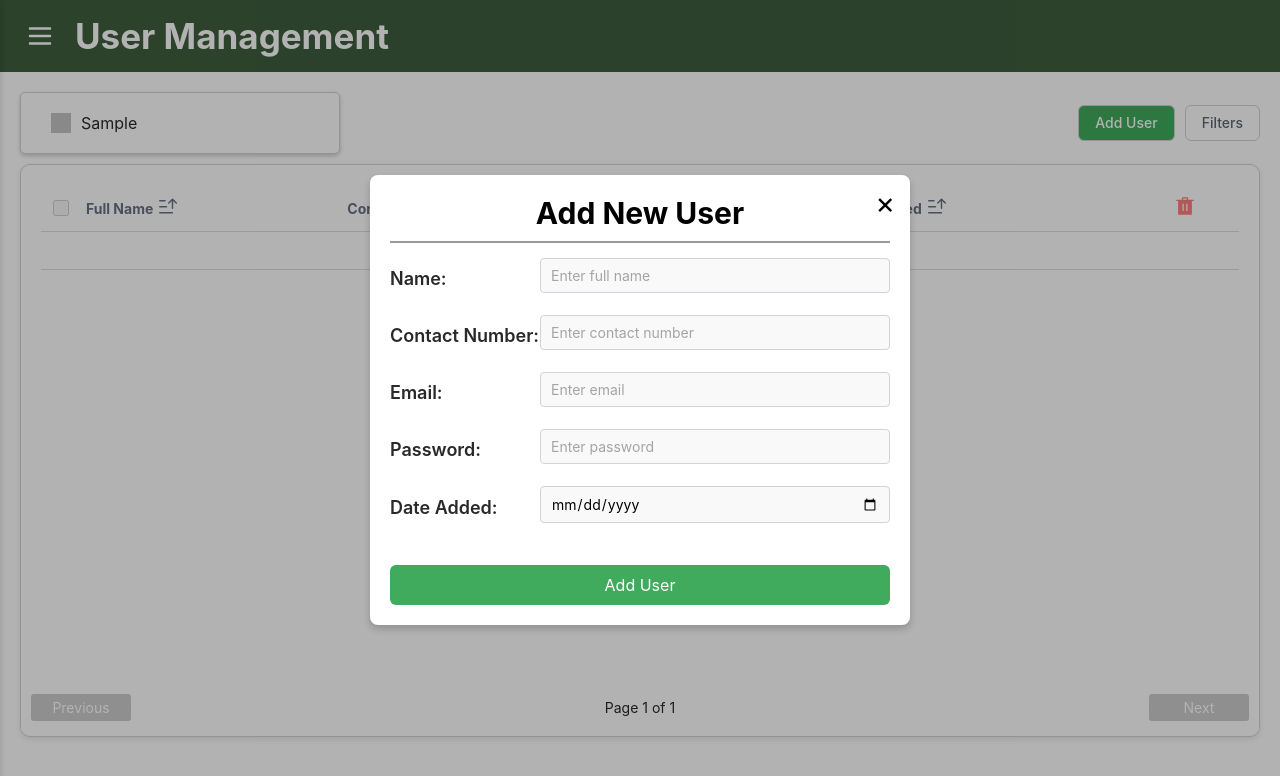
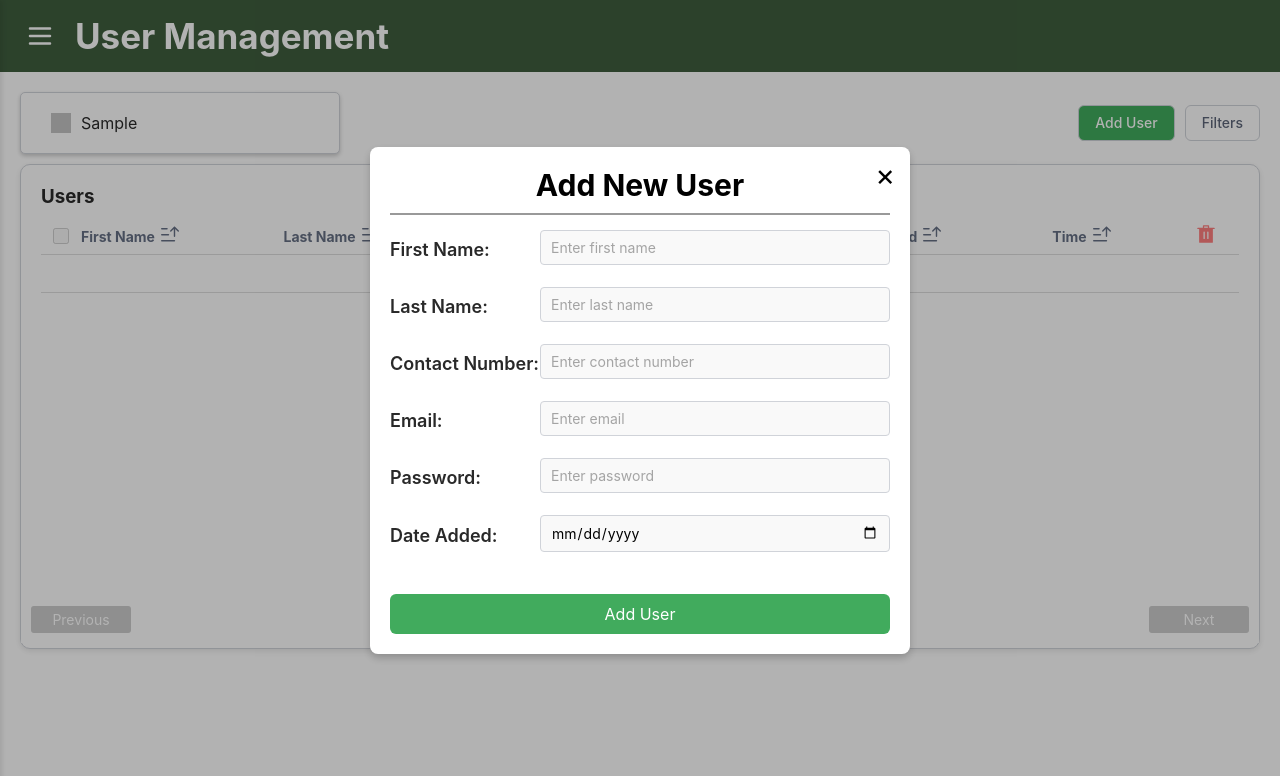
Before and after one commit to Shiverooo/OJT-PoS, a React (Create React App) app in the folder client/: page /admin/user-management in a window 1280 px wide. Both pictures are taken after typing "Sample" into the empty fields and a click on the button "Add User". Shown: the top 776 px of the page. Built offline with nearby package versions, Linux system fonts and the light colour scheme; grey boxes are pictures that could not be loaded.

Commit message:
added first&last name and time

```diff
--- a/client/src/components/admin/user-management/addusersmodal.tsx
+++ b/client/src/components/admin/user-management/addusersmodal.tsx
@@ -8,7 +8,8 @@ interface AddUsersModalProps {
 }
 
 interface User {
-  fullName: string;
+  firstName: string;
+  lastName: string;
   contact: string;
   email: string;
   password: string;
@@ -20,7 +21,8 @@ const AddUsersModal: React.FC<AddUsersModalProps> = ({
   onClose,
   onAddUser,
 }) => {
-  const [fullName, setFullName] = useState("");
+  const [firstName, setFirstName] = useState("");
+  const [lastName, setLastName] = useState("");
   const [contact, setContact] = useState("");
   const [email, setEmail] = useState("");
   const [password, setPassword] = useState("");
@@ -39,7 +41,8 @@ const AddUsersModal: React.FC<AddUsersModalProps> = ({
   }, [isOpen, onClose]);
 
   const resetForm = () => {
-    setFullName("");
+    setFirstName("");
+    setLastName("");
     setContact("");
     setEmail("");
     setPassword("");
@@ -49,12 +52,13 @@ const AddUsersModal: React.FC<AddUsersModalProps> = ({
   const handleSubmit = (e: React.FormEvent) => {
     e.preventDefault();
 
-    if (!fullName || !contact || !email || !password || !dateAdded) {
+    if (!firstName || !lastName || !contact || !email || !password || !dateAdded) {
       return;
     }
 
     const newUser: User = {
-      fullName,
+      firstName,
+      lastName,
       contact,
       email,
       password,
@@ -86,17 +90,34 @@ const AddUsersModal: React.FC<AddUsersModalProps> = ({
         <div className="between-line"></div>
         <form className="user-form" onSubmit={handleSubmit}>
           <div className="user-form-row">
-            <label>Name:</label>
+            <label>First Name:</label>
             <input
               type="text"
-              placeholder="Enter full name"
-              value={fullName}
+              placeholder="Enter first name"
+              value={firstName}
               onChange={(e) => {
                 const value = e.target.value;
                 if (/^[a-zA-Z\s]*$/.test(value)) {
-                  setFullName(value);
+                  setFirstName(value);
                 }
               }}
+              required
+            />
+          </div>
+
+          <div className="user-form-row">
+            <label>Last Name:</label>
+            <input
+              type="text"
+              placeholder="Enter last name"
+              value={lastName}
+              onChange={(e) => {
+                const value = e.target.value;
+                if (/^[a-zA-Z\s]*$/.test(value)) {
+                  setLastName(value);
+                }
+              }}
+              required
             />
           </div>
 
--- a/client/src/page/admin-dashboard/dashboard/supplier.tsx
+++ b/client/src/page/admin-dashboard/dashboard/supplier.tsx
@@ -9,15 +9,12 @@ const Supplier: React.FC = () => {
   const [showModal, setShowModal] = useState<boolean>(false);
   const [searchQuery, setSearchQuery] = useState<string>("");
 
-  const itemsPerPage = 5;
-
   const handlePrevPage = () => {
     if (currentPage > 1) setCurrentPage(currentPage - 1);
   };
 
   const handleNextPage = () => {
-    const totalPages = Math.ceil(filteredSuppliers.length / itemsPerPage);
-    if (currentPage < totalPages) setCurrentPage(currentPage + 1);
+    setCurrentPage((prev) => prev + 1);
   };
 
   const handleAddSupplier = (newSupplier: any) => {
--- a/client/src/page/admin-dashboard/dashboard/user-management.tsx
+++ b/client/src/page/admin-dashboard/dashboard/user-management.tsx
@@ -1,4 +1,4 @@
-import React, { useState } from "react";
+import React, { useState, useEffect } from "react";
 import "../../../styles/admin/user-management.css";
 import DeleteModal from "../../../components/admin/user-management/deletemodal.tsx";
 import AddUsersModal from "../../../components/admin/user-management/addusersmodal.tsx";
@@ -9,7 +9,8 @@ import deleteIcon from "../../../assets/images/delete-icon.svg";
 import editIcon from "../../../assets/images/user-edit-icon.svg";
 
 interface User {
-  fullName: string;
+  firstName: string;
+  lastName: string;
   email: string;
   contact: string;
   dateAdded: string;
@@ -19,17 +20,32 @@ const UserManagement: React.FC = () => {
   const [users, setUsers] = useState<User[]>([]);
   const [selectedUsers, setSelectedUsers] = useState<number[]>([]);
   const [selectAll, setSelectAll] = useState<boolean>(false);
-  const [sortOrderFullName, setSortOrderFullName] = useState<"asc" | "desc">(
-    "asc"
-  );
+  const [sortOrderFirstName, setSortOrderFirstName] = useState<"asc" | "desc">("asc");
+  const [sortOrderLastName, setSortOrderLastName] = useState<"asc" | "desc">("asc");
   const [sortOrderEmail, setSortOrderEmail] = useState<"asc" | "desc">("asc");
   const [sortOrderDate, setSortOrderDate] = useState<"asc" | "desc">("asc");
+
+  const [sortOrderTime, setSortOrderTime] = useState<"asc" | "desc">("asc");
   const [searchTerm, setSearchTerm] = useState<string>("");
-
   const [showConfirmModal, setShowConfirmModal] = useState<boolean>(false);
   const [showAddUserModal, setShowAddUserModal] = useState<boolean>(false);
   const [currentPage, setCurrentPage] = useState<number>(1);
-  const pageSize: number = 10;
+  const [pageSize, setPageSize] = useState<number>(10);
+
+  useEffect(() => {
+    const updatePageSize = () => {
+      if (window.innerWidth <= 1366) {
+        setPageSize(7);
+      } else {
+        setPageSize(10);
+      }
+    };
+
+    updatePageSize();
+
+    window.addEventListener("resize", updatePageSize);
+    return () => window.removeEventListener("resize", updatePageSize);
+  }, []);
 
   const handleSelectAll = (): void => {
     if (selectAll) {
@@ -48,15 +64,26 @@ const UserManagement: React.FC = () => {
     }
   };
 
-  const handleSortByFullName = (): void => {
-    const newOrder = sortOrderFullName === "asc" ? "desc" : "asc";
+  const handleSortByFirstName = (): void => {
+    const newOrder = sortOrderFirstName === "asc" ? "desc" : "asc";
     const sorted = [...users].sort((a, b) =>
       newOrder === "asc"
-        ? a.fullName.localeCompare(b.fullName)
-        : b.fullName.localeCompare(a.fullName)
+        ? a.firstName.localeCompare(b.firstName)
+        : b.firstName.localeCompare(a.firstName)
     );
     setUsers(sorted);
-    setSortOrderFullName(newOrder);
+    setSortOrderFirstName(newOrder);
+  };
+
+  const handleSortByLastName = (): void => {
+    const newOrder = sortOrderLastName === "asc" ? "desc" : "asc";
+    const sorted = [...users].sort((a, b) =>
+      newOrder === "asc"
+        ? a.lastName.localeCompare(b.lastName)
+        : b.lastName.localeCompare(a.lastName)
+    );
+    setUsers(sorted);
+    setSortOrderLastName(newOrder);
   };
 
   const handleSortByEmail = (): void => {
@@ -73,10 +100,8 @@ const UserManagement: React.FC = () => {
   const handleSortByDateAdded = (): void => {
     const newOrder = sortOrderDate === "asc" ? "desc" : "asc";
     const sorted = [...users].sort((a, b) => {
-      const [yearA, monthA, dayA] = a.dateAdded.split("-").map(Number);
-      const [yearB, monthB, dayB] = b.dateAdded.split("-").map(Number);
-      const dateA = new Date(yearA, monthA - 1, dayA);
-      const dateB = new Date(yearB, monthB - 1, dayB);
+      const dateA = new Date(a.dateAdded);
+      const dateB = new Date(b.dateAdded);
       return newOrder === "asc"
         ? dateA.getTime() - dateB.getTime()
         : dateB.getTime() - dateA.getTime();
@@ -85,14 +110,31 @@ const UserManagement: React.FC = () => {
     setSortOrderDate(newOrder);
   };
 
+  // Sort by time
+  const handleSortByTimeAdded = (): void => {
+    const newOrder = sortOrderTime === "asc" ? "desc" : "asc";
+    const sorted = [...users].sort((a, b) => {
+      const timeA = new Date(a.dateAdded).getTime();
+      const timeB = new Date(b.dateAdded).getTime();
+      return newOrder === "asc" ? timeA - timeB : timeB - timeA;
+    });
+    setUsers(sorted);
+    setSortOrderTime(newOrder);
+  };
+
   const formatDate = (date: string): string => {
-    const [year, month, day] = date.split("-");
-    return `${month}/${day}/${year}`;
+    const d = new Date(date);
+    const year = d.getFullYear();
+    const month = String(d.getMonth() + 1).padStart(2, "0");
+    const day = String(d.getDate()).padStart(2, "0");
+    return `${year}-${month}-${day}`;
   };
+
 
   const filteredUsers = users.filter(
     (user) =>
-      user.fullName.toLowerCase().includes(searchTerm.toLowerCase()) ||
+      user.firstName.toLowerCase().includes(searchTerm.toLowerCase()) ||
+      user.lastName.toLowerCase().includes(searchTerm.toLowerCase()) ||
       user.email.toLowerCase().includes(searchTerm.toLowerCase())
   );
 
@@ -149,6 +191,9 @@ const UserManagement: React.FC = () => {
       </div>
 
       <div className="user-management-section">
+        <div className="user-header">
+          <h3>Users</h3>
+        </div>
         <div className="user-table">
           <table>
             <thead>
@@ -163,15 +208,35 @@ const UserManagement: React.FC = () => {
                 </th>
                 <th>
                   <div className="th-sort-wrapper">
-                    Full Name
+                    First Name
                     <button
-                      onClick={handleSortByFullName}
+                      onClick={handleSortByFirstName}
                       className="sort-button-name"
-                      title="Sort by Full Name"
+                      title="Sort by First Name"
                     >
                       <img
                         src={
-                          sortOrderFullName === "asc"
+                          sortOrderFirstName === "asc"
+                            ? ascendingIcon
+                            : descendingIcon
+                        }
+                        alt="Sort"
+                        className="sort-icon"
+                      />
+                    </button>
+                  </div>
+                </th>
+                <th>
+                  <div className="th-sort-wrapper">
+                    Last Name
+                    <button
+                      onClick={handleSortByLastName}
+                      className="sort-button-name"
+                      title="Sort by Last Name"
+                    >
+                      <img
+                        src={
+                          sortOrderLastName === "asc"
                             ? ascendingIcon
                             : descendingIcon
                         }
@@ -222,6 +287,29 @@ const UserManagement: React.FC = () => {
                     </button>
                   </div>
                 </th>
+
+                {/* ✅ NEW: Time Added header */}
+                <th>
+                  <div className="th-sort-wrapper">
+                    Time
+                    <button
+                      onClick={handleSortByTimeAdded}
+                      className="sort-button-date"
+                      title="Sort by Time Added"
+                    >
+                      <img
+                        src={
+                          sortOrderTime === "asc"
+                            ? ascendingIcon
+                            : descendingIcon
+                        }
+                        alt="Sort"
+                        className="sort-icon"
+                      />
+                    </button>
+                  </div>
+                </th>
+
                 <th>
                   <div className="delete-section">
                     <button
@@ -251,10 +339,24 @@ const UserManagement: React.FC = () => {
                         onChange={() => handleCheckboxChange(index)}
                       />
                     </td>
-                    <td>{user.fullName}</td>
+                    <td>{user.firstName}</td>
+                    <td>{user.lastName}</td>
                     <td>{user.contact}</td>
                     <td>{user.email}</td>
-                    <td>{formatDate(user.dateAdded)}</td>{" "}
+                    <td>{formatDate(user.dateAdded)}</td>
+
+                    {/* Time cell */}
+                    <td>
+                      {user.dateAdded.includes("T") ? (
+                        new Date(user.dateAdded).toLocaleTimeString([], {
+                          hour: "2-digit",
+                          minute: "2-digit",
+                        })
+                      ) : (
+                        "-"
+                      )}
+                    </td>
+
                     <td>
                       <button className="edit-button">
                         <img
@@ -269,7 +371,7 @@ const UserManagement: React.FC = () => {
                 ))
               ) : (
                 <tr className="no-users-row">
-                  <td colSpan={6} style={{ textAlign: "center" }}>
+                  <td colSpan={8} style={{ textAlign: "center" }}>
                     No users found.
                   </td>
                 </tr>
--- a/client/src/styles/admin/addproductmodal.css
+++ b/client/src/styles/admin/addproductmodal.css
@@ -13,7 +13,7 @@
 
 .modal-content {
   background: #fff;
-  width: 537px;
+  width: 540px;
   padding: 20px;
   border-radius: 8px;
   position: relative;
@@ -131,7 +131,7 @@
 @media (max-width: 1366px) {
   .modal-content {
     width: 90%;
-    max-width: 450px;
+    max-width: 540px;
     height: auto;
     padding: 18px;
   }
--- a/client/src/styles/admin/addsuppliermodal.css
+++ b/client/src/styles/admin/addsuppliermodal.css
@@ -15,7 +15,7 @@
 /* Modal Box */
 .supplier-modal-content {
   background: #fff;
-  width: 537px;
+  width: 540px;
   padding: 20px;
   border-radius: 8px;
   position: relative;
--- a/client/src/styles/admin/user-management.css
+++ b/client/src/styles/admin/user-management.css
@@ -95,6 +95,11 @@
   position: relative;
 }
 
+.user-header h3 {
+  margin-bottom: 10px;
+  color: #292929;
+}
+
 .user-table {
   width: 100%;
   border-radius: 8px;
@@ -107,7 +112,6 @@
 
 /* ========== TABLE HEADERS ========== */
 .user-table th {
-  padding: 5px;
   border-bottom: 1px solid #ddd;
   font-size: 14px;
   color: #667085;
@@ -142,7 +146,7 @@ th button {
 
 /* ========== TABLE BODY ========== */
 .user-table td {
-  padding: 14px 10px;
+  padding: 10px 5px;
   border-bottom: 1px solid #ddd;
   font-size: 14px;
   color: #48505e;
@@ -349,3 +353,9 @@ th button {
 .edit-button:hover .edit-icon {
   filter: brightness(0) invert(1);
 }
+
+@media (max-width: 1366px) {
+  .user-management-section {
+    height: 485px;
+  }
+}
```
Also changed, not shown: client/src/components/admin/product-management/AddProductModal.tsx (+8 -2 lines), client/src/components/admin/product-management/product-section.tsx (+10 -1 lines), client/src/components/admin/supplier/supplier-section.tsx (+37 -6 lines), client/src/page/admin-dashboard/dashboard/product-management.tsx (+20 -8 lines), client/src/styles/admin/product-management.css (+13 -8 lines), client/src/styles/admin/supplier.css (+7 -4 lines). Lines whose indentation alone changed are shown as unchanged.
